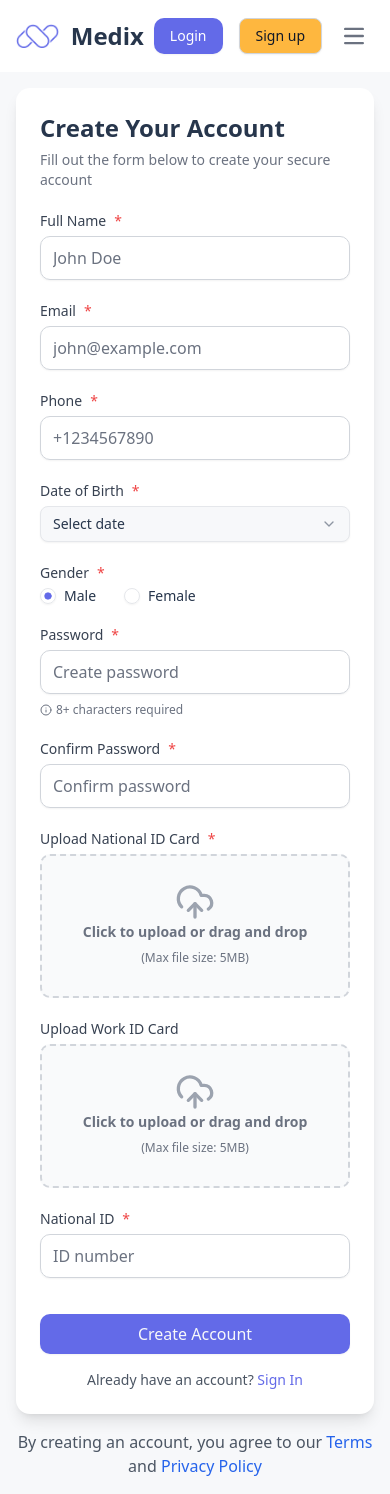
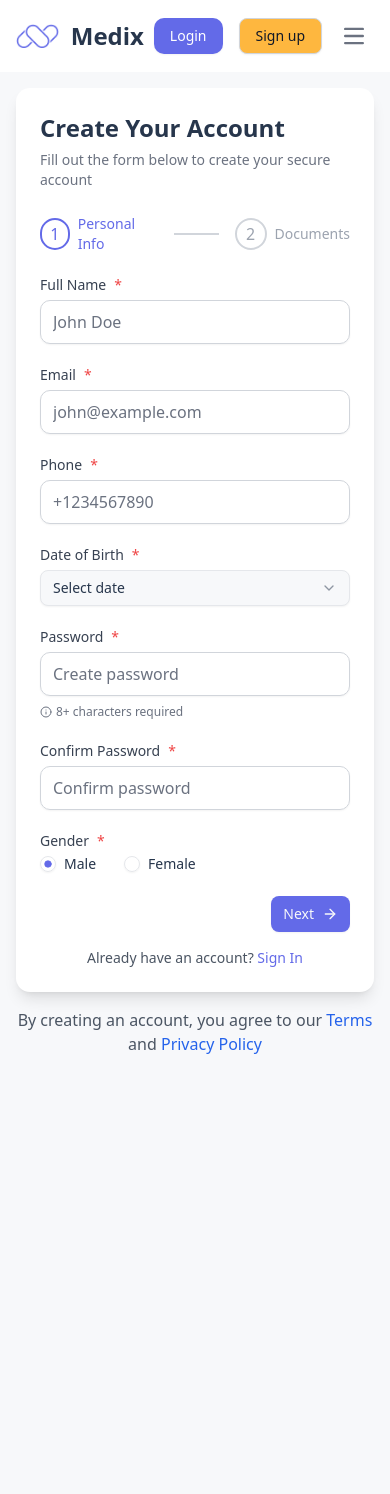
Before and after one commit to iti-graduation-project-medix/frontend, a React (Vite) app: page / in a window 390 px wide. After the commit the page ends 1072 px from the top, so only its background shows below. Built offline with nearby package versions, Linux system fonts and the light colour scheme.

Commit message:
2 steps in small screens

```diff
--- a/src/components/signUP-form.jsx
+++ b/src/components/signUP-form.jsx
@@ -12,12 +12,13 @@ import {
   SelectTrigger,
   SelectValue,
 } from "@/components/ui/select";
-import { Info, UploadCloud, XCircle } from "lucide-react";
+import { Info, UploadCloud, XCircle, ArrowLeft, ArrowRight } from "lucide-react";
 import { RadioGroup, RadioGroupItem } from "@/components/ui/radio-group";
 
 export function SignUpForm({ className, ...props }) {
   const [nationalIdFile, setNationalIdFile] = React.useState(null);
   const [workIdFile, setWorkIdFile] = React.useState(null);
+  const [currentStep, setCurrentStep] = React.useState(1);
 
   const handleFileChange = (e, setFile) => {
     if (e.target.files && e.target.files[0]) {
@@ -27,6 +28,14 @@ export function SignUpForm({ className, ...props }) {
 
   const handleFileClear = (setFile) => {
     setFile(null);
+  };
+
+  const nextStep = () => {
+    setCurrentStep(2);
+  };
+
+  const prevStep = () => {
+    setCurrentStep(1);
   };
 
   return (
@@ -42,9 +51,26 @@ export function SignUpForm({ className, ...props }) {
             </p>
           </CardHeader>
 
+          {/* Step Indicator - Only visible on small screens */}
+          <div className="flex items-center justify-center space-x-4 my-6 md:hidden">
+            <div className={`flex items-center ${currentStep === 1 ? 'text-primary' : 'text-gray-400'}`}>
+              <div className={`w-8 h-8 rounded-full flex items-center justify-center border-2 ${currentStep === 1 ? 'border-primary' : 'border-gray-300'}`}>
+                1
+              </div>
+              <span className="ml-2 text-sm">Personal Info</span>
+            </div>
+            <div className="w-12 h-0.5 bg-gray-300"></div>
+            <div className={`flex items-center ${currentStep === 2 ? 'text-primary' : 'text-gray-400'}`}>
+              <div className={`w-8 h-8 rounded-full flex items-center justify-center border-2 ${currentStep === 2 ? 'border-primary' : 'border-gray-300'}`}>
+                2
+              </div>
+              <span className="ml-2 text-sm">Documents</span>
+            </div>
+          </div>
+
           <form className="grid grid-cols-1 md:grid-cols-2 gap-6 mt-6">
-            {/* Personal Information - More compact layout */}
-            <div className="md:col-span-2 grid grid-cols-1 md:grid-cols-2 gap-6">
+            {/* Step 1: Personal Information */}
+            <div className={cn("md:col-span-2 grid grid-cols-1 md:grid-cols-2 gap-6", currentStep === 2 ? "hidden md:grid" : "")}>
               <div className="space-y-2 col-span-2 md:col-span-1">
                 <Label htmlFor="name" className="text-gray-700 font-medium">
                   Full Name <span className="text-red-500">*</span>
@@ -70,6 +96,7 @@ export function SignUpForm({ className, ...props }) {
                   required
                 />
               </div>
+
               <div className="space-y-2 col-span-2 md:col-span-1">
                 <Label htmlFor="phone" className="text-gray-700 font-medium">
                   Phone <span className="text-red-500">*</span>
@@ -89,6 +116,38 @@ export function SignUpForm({ className, ...props }) {
                 </Label>
                 <Calendar22 />
               </div>
+
+
+
+              {/* Password Section */}
+              <div className="space-y-2 col-span-2 md:col-span-1">
+                <Label htmlFor="password" className="text-gray-700 font-medium">
+                  Password <span className="text-red-500">*</span>
+                </Label>
+                <Input
+                  id="password"
+                  type="password"
+                  placeholder="Create password"
+                  className="border-gray-300 rounded-lg h-11"
+                  required
+                />
+                <p className="text-xs text-gray-500 flex items-center gap-1">
+                  <Info size={12} /> 8+ characters required
+                </p>
+              </div>
+
+              <div className="space-y-2 col-span-2 md:col-span-1">
+                <Label htmlFor="confirmPassword" className="text-gray-700 font-medium">
+                  Confirm Password <span className="text-red-500">*</span>
+                </Label>
+                <Input
+                  id="confirmPassword"
+                  type="password"
+                  placeholder="Confirm password"
+                  className="border-gray-300 rounded-lg h-11"
+                  required
+                />
+              </div>
               <div className="space-y-2 col-span-2 md:col-span-1">
                 <Label htmlFor="gender" className="text-gray-700 font-medium">
                   Gender <span className="text-red-500">*</span>
@@ -106,50 +165,11 @@ export function SignUpForm({ className, ...props }) {
               </div>
             </div>
 
-            {/* Password Section - Side by side */}
-            <div className="md:col-span-2 grid grid-cols-1 md:grid-cols-2 gap-6">
+            {/* Step 2: Document Upload */}
+            <div className={cn("md:col-span-2 grid grid-cols-1 md:grid-cols-2 gap-6", currentStep === 1 ? "hidden md:grid" : "")}>
               <div className="space-y-2">
-                <Label htmlFor="password" className="text-gray-700 font-medium">
-                  Password <span className="text-red-500">*</span>
-                </Label>
-                <Input
-                  id="password"
-                  type="password"
-                  placeholder="Create password"
-                  className="border-gray-300 rounded-lg h-11"
-                  required
-                />
-                <p className="text-xs text-gray-500 flex items-center gap-1">
-                  <Info size={12} /> 8+ characters required
-                </p>
-              </div>
-
-              <div className="space-y-2">
-                <Label
-                  htmlFor="confirmPassword"
-                  className="text-gray-700 font-medium"
-                >
-                  Confirm Password <span className="text-red-500">*</span>
-                </Label>
-                <Input
-                  id="confirmPassword"
-                  type="password"
-                  placeholder="Confirm password"
-                  className="border-gray-300 rounded-lg h-11"
-                  required
-                />
-              </div>
-            </div>
-
-            {/* Document Upload - Side by side layout */}
-            <div className="md:col-span-2 grid grid-cols-1 md:grid-cols-2 gap-6">
-              <div className="space-y-2">
-                <Label
-                  htmlFor="nationalIdFile"
-                  className="text-gray-700 font-medium"
-                >
-                  Upload National ID Card{" "}
-                  <span className="text-red-500">*</span>
+                <Label htmlFor="nationalIdFile" className="text-gray-700 font-medium">
+                  Upload National ID Card <span className="text-red-500">*</span>
                 </Label>
                 <label
                   htmlFor="nationalIdFile"
@@ -196,10 +216,7 @@ export function SignUpForm({ className, ...props }) {
               </div>
 
               <div className="space-y-2">
-                <Label
-                  htmlFor="workIdFile"
-                  className="text-gray-700 font-medium"
-                >
+                <Label htmlFor="workIdFile" className="text-gray-700 font-medium">
                   Upload Work ID Card
                 </Label>
                 <label
@@ -244,11 +261,9 @@ export function SignUpForm({ className, ...props }) {
                   />
                 </label>
               </div>
+
               <div className="space-y-2">
-                <Label
-                  htmlFor="nationalId"
-                  className="text-gray-700 font-medium"
-                >
+                <Label htmlFor="nationalId" className="text-gray-700 font-medium">
                   National ID <span className="text-red-500">*</span>
                 </Label>
                 <Input
@@ -261,7 +276,42 @@ export function SignUpForm({ className, ...props }) {
               </div>
             </div>
 
-            <div className="md:col-span-2 pt-3">
+            {/* Navigation Buttons - Only visible on small screens */}
+            <div className="md:col-span-2 flex justify-between md:hidden">
+              {currentStep === 2 ? (
+                <Button
+                  type="button"
+                  variant="outline"
+                  onClick={prevStep}
+                  className="flex items-center gap-2"
+                >
+                  <ArrowLeft size={16} />
+                  Previous
+                </Button>
+              ) : (
+                <div></div>
+              )}
+              {currentStep === 1 ? (
+                <Button
+                  type="button"
+                  onClick={nextStep}
+                  className="flex items-center gap-2"
+                >
+                  Next
+                  <ArrowRight size={16} />
+                </Button>
+              ) : (
+                <Button
+                  type="submit"
+                  className="bg-primary hover:bg-primary-hover py-5 text-base font-medium rounded-lg"
+                >
+                  Create Account
+                </Button>
+              )}
+            </div>
+
+            {/* Submit Button - Only visible on medium and larger screens */}
+            <div className="md:col-span-2 pt-3 hidden md:block">
               <Button
                 type="submit"
                 className="w-full bg-primary hover:bg-primary-hover py-5 text-base font-medium rounded-lg"
```
